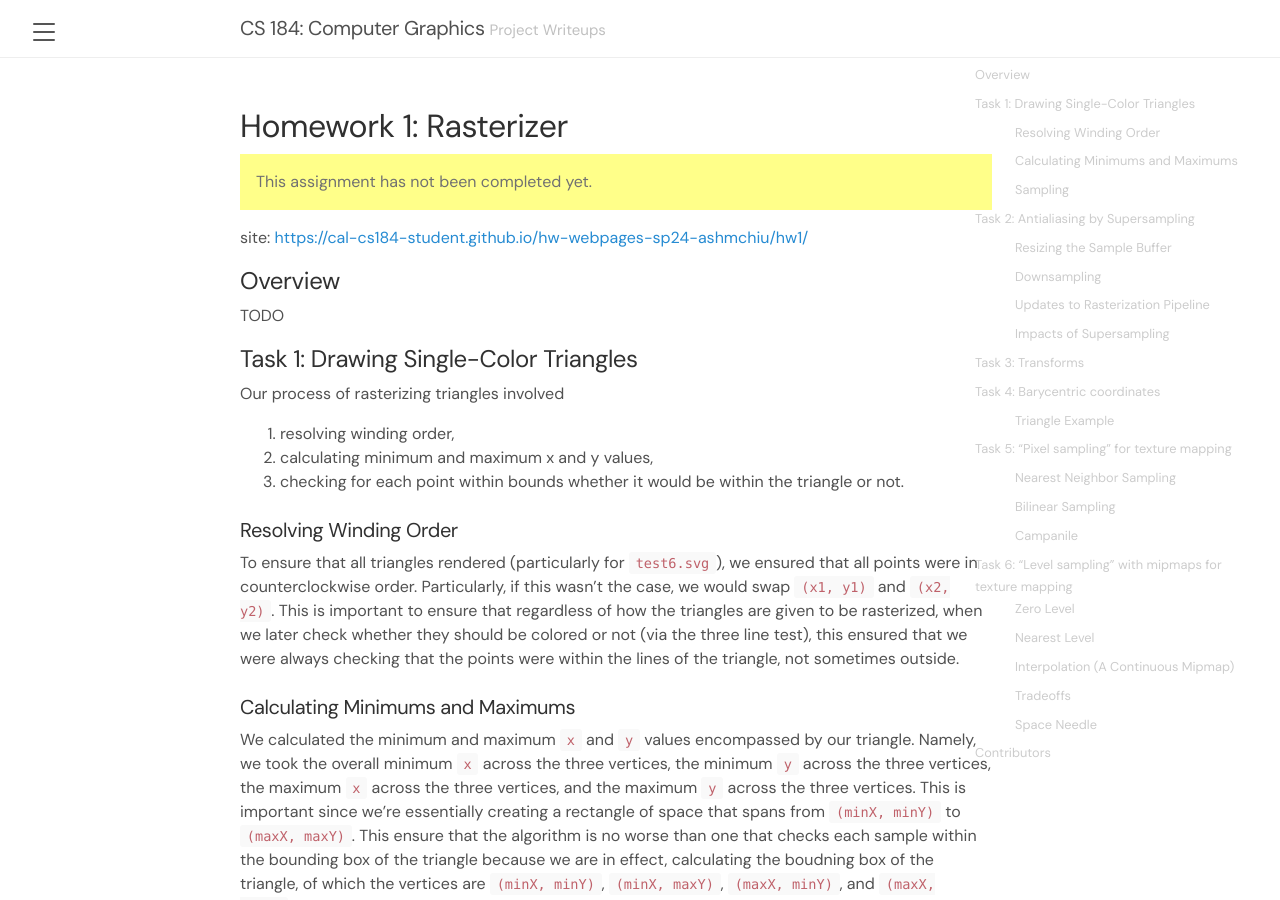
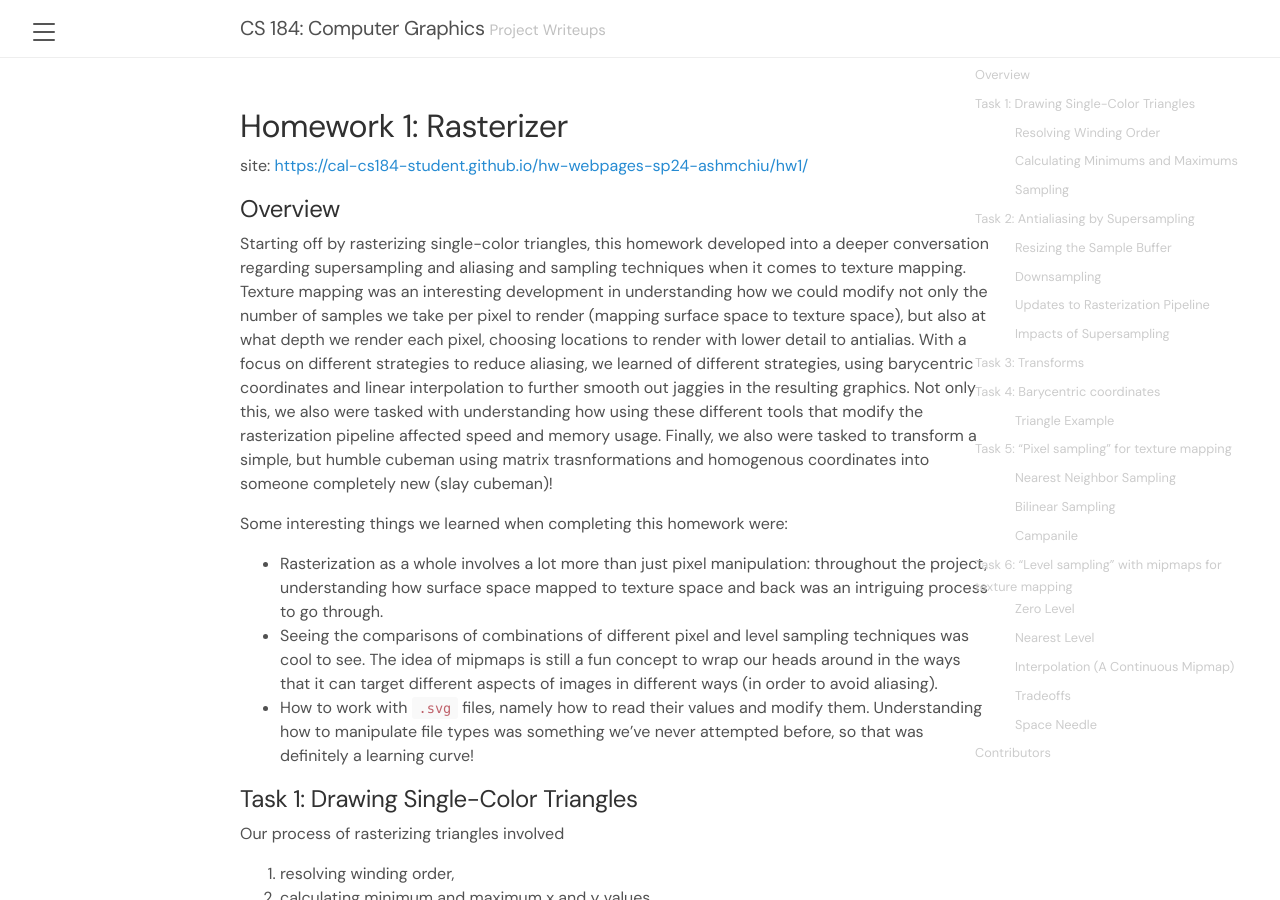
Before and after one commit to cal-cs184-student/hw-webpages-sp24-ashmchiu, a Jekyll site: the page built from hw1.md, in a window 1280 px wide and 900 px high. Built offline with Jekyll 4.4.1, drawn with Linux system fonts in a browser that asks for light colours.

Commit message:
[hw1] finish complete write up

```diff
--- a/hw1.md
+++ b/hw1.md
@@ -3,14 +3,17 @@ layout: page
 title: 'Homework 1: Rasterizer'
 has_right_toc: true
 ---
-<p class="warning-message">
-This assignment has not been completed yet.
-</p>
 
 site: [https://cal-cs184-student.github.io/hw-webpages-sp24-ashmchiu/hw1/](https://cal-cs184-student.github.io/hw-webpages-sp24-ashmchiu/hw1/)
 
 ## Overview
-TODO
+Starting off by rasterizing single-color triangles, this homework developed into a deeper conversation regarding supersampling and aliasing and sampling techniques when it comes to texture mapping. Texture mapping was an interesting development in understanding how we could modify not only the number of samples we take per pixel to render (mapping surface space to texture space), but also at what depth we render each pixel, choosing locations to render with lower detail to antialias. With a focus on different strategies to reduce aliasing, we learned of different strategies, using barycentric coordinates and linear interpolation to further smooth out jaggies in the resulting graphics. Not only this, we also were tasked with understanding how using these different tools that modify the rasterization pipeline affected speed and memory usage. Finally, we also were tasked to transform a simple, but humble cubeman using matrix trasnformations and homogenous coordinates into someone completely new (slay cubeman)!
+
+Some interesting things we learned when completing this homework were:
+- Rasterization as a whole involves a lot more than just pixel manipulation: throughout the project, understanding how surface space mapped to texture space and back was an intriguing process to go through.
+- Seeing the comparisons of combinations of different pixel and level sampling techniques was cool to see. The idea of mipmaps is still a fun concept to wrap our heads around in the ways that it can target different aspects of images in different ways (in order to avoid aliasing).
+- How to work with `.svg` files, namely how to read their values and modify them. Understanding how to manipulate file types was something we've never attempted before, so that was definitely a learning curve!
+
 
 ## Task 1: Drawing Single-Color Triangles
 Our process of rasterizing triangles involved
@@ -208,11 +211,11 @@ However, it is important to note the benefits of using nearest neighbor sampling
 </div>
 
 ## Task 6: "Level sampling" with mipmaps for texture mapping
-Finally, our last task was to perform level sampling: utilizing the mipmap mentioned in the last task! Our level sampling built off [Task 5](/hw1#task-5-pixel-sampling-for-texture-mapping)'s pixel sampling, with some modifications.
+Finally, our last task was to perform level sampling: utilizing the mipmap mentioned in the last task! Our level sampling built off [Task 5](/hw1.md#task-5-pixel-sampling-for-texture-mapping)'s pixel sampling, with some modifications.
 
 First though, let's discuss what level sampling is and how we implemented it. Conceptually, level sampling allows us to use a mipmap, which dictates at what level we sample, where higher levels signify less detail while lower levels signify more detail (with the most detailed being the base level 0). Level sampling is useful however, since we note that although we are essentially decreasing the detail in higher level sampled areas, we are smoothing out those values and able to address and target aliasing. Specifically, an example of the useful in level sampling is if we have high-contrasting areas that are far away--since that area is smaller and has high contrasting pixel values, there may be a lot of aliasing if we just sampled everything at level 0. Moving that to a higher level allows us to smooth over the high contrast, anti-aliasing it: and it's totally worth it! For something that is meant to be far away, it makes sense for it to have less detail.
 
-However, since high level resolutions would be blurry, we want a method that allows us to interweave high and low level mip maps to textures so the image looks seamless regardless of whether the texture is close or far away. For actual implementation, what we did was build off the work from [Task 5](/hw1#task-5-pixel-sampling-for-texture-mapping), and now instead of just calculating the barycentric coordinates for `(x, y)`, we also calculated the barycentric coordinates for `(x + 1, y)` and `(x, y + 1)`, passing those as parameters into our sampling methods. There are three different types of level sampling we implemented: zero level, nearest level, and interpolation (a continuous mipamp). In order to calculate levels for nearest level and interpolation (a continuous mipmap), we wrote a helper function `get_level`, which calculates the difference vectors from the point to the chosen texel, and uses the formula
+However, since high level resolutions would be blurry, we want a method that allows us to interweave high and low level mip maps to textures so the image looks seamless regardless of whether the texture is close or far away. For actual implementation, what we did was build off the work from [Task 5](/hw1.md#task-5-pixel-sampling-for-texture-mapping), and now instead of just calculating the barycentric coordinates for `(x, y)`, we also calculated the barycentric coordinates for `(x + 1, y)` and `(x, y + 1)`, passing those as parameters into our sampling methods. There are three different types of level sampling we implemented: zero level, nearest level, and interpolation (a continuous mipamp). In order to calculate levels for nearest level and interpolation (a continuous mipmap), we wrote a helper function `get_level`, which calculates the difference vectors from the point to the chosen texel, and uses the formula
 {% highlight js %}
 log2(max(sqrt(dudx^2 + dvdx^2), sqrt(dudy^2 + dvdy^2)))
 {% endhighlight %}
@@ -223,7 +226,7 @@ to calculate the level.
 When we use the zero level of the mipmap, we're essentially always using level 0 (hardcoded), which represents the original texture. This means we perform no smoothing and was the base that we started off with.
 
 ### Nearest Level
-When we use the nearest level of the mipmap, for each pixel, we use the helper `get_level` function defined above, clamping the returned level, and then calling the pixel sampling methods defined from [Task 5](/hw1#task-5-pixel-sampling-for-texture-mapping), passing in the level we got from `get_level`.
+When we use the nearest level of the mipmap, for each pixel, we use the helper `get_level` function defined above, clamping the returned level, and then calling the pixel sampling methods defined from [Task 5](/hw1.md#task-5-pixel-sampling-for-texture-mapping), passing in the level we got from `get_level`.
 
 ### Interpolation (A Continuous Mipmap)
 When we use interpolation (a continuous mipmap), this means that for each pixel, after calling the helper `get_level`, we determine the level above and below and sample at the level above and below, then perform linear interpolation between the two.
@@ -237,7 +240,7 @@ Let's discuss the tradeoffs between speed, memory usage, and antialiasing power
 - Antialiasing Power: Finally, antialiasing power seems to be slightly difficult to analyze. The simpler case is for supersampling, which is the best for antialiasing since increasing the sample rate and then downsampling with gradients allows us to decrease aliasing. In fact, from the Nyquist Theorem, we know there will be no aliasing if all frequencies are less than the Nyquist frequency, so increasing the sampling rate to twice that of the highest frequency means that there will be no aliasing. On the other hand, pixel sampling's antialiasing power lies in which type of pixel sampling we use: particuarly, bilinear sampling will definitely be better at anti-aliasing than nearest neighbor due to the fact that it samples from four textels instead of one. Level sampling is more likely to help with antialiasing than pixel sampling as it builds off of pixel sampling to help decrease aliasing depending on the depth of the part of an image. Particularly, the interpolating level sampling means that in certain parts of the images, details get blurry, but its due to this blur that we are able to antialias.
 
 ### Space Needle
-We use these following images to demonstrate the differences in output when pairing different pixel sampling strategies with different level sampling stratgies. Namely, we're testing [nearest neighbor](/hw1#nearest-neighbor-sampling) and [bilinear](/hw1#bilinear-sampling) pixel sampling and pairing that with [zero](/hw1#zero-level) and [nearest](/hw1#nearest-level) level sampling.
+We use these following images to demonstrate the differences in output when pairing different pixel sampling strategies with different level sampling stratgies. Namely, we're testing [nearest neighbor](/hw1.md#nearest-neighbor-sampling) and [bilinear](/hw1.md#bilinear-sampling) pixel sampling and pairing that with [zero](/hw1.md#zero-level) and [nearest](/hw1.md#nearest-level) level sampling.
 
 The following images all use a sample rate of 1 per pixel.
 <div align="center">
```
Also changed, not shown: index.md (+2 -2 lines).
